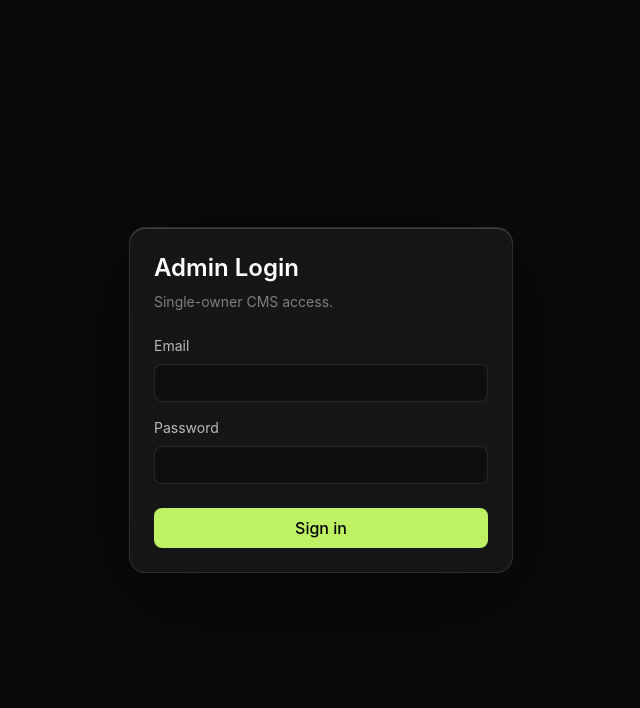
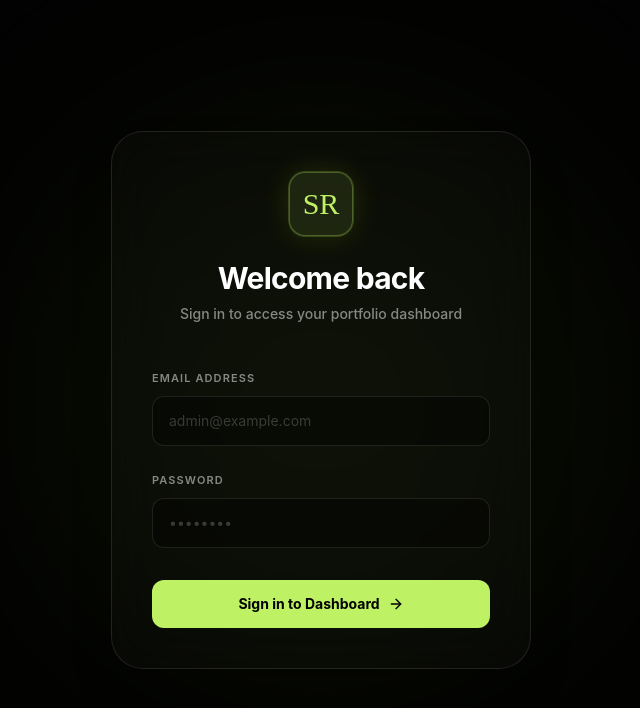
Before and after one commit to SuchirReddy/Suchir-Portfolio, a Next.js app: page /admin/login in a window 1280 px wide. Shown: the top 708 px of the page, without its empty margins (319-959 px from the left). Built offline with nearby package versions, Linux system fonts and the light colour scheme; a web font is replaced by a local one.

Commit message:
dashboard fixes

```diff
--- a/app/admin/dashboard/page.tsx
+++ b/app/admin/dashboard/page.tsx
@@ -29,8 +29,8 @@ export default async function DashboardPage() {
   return (
     <AdminShell>
       <div className="flex flex-col gap-8">
-        <header className="relative overflow-hidden rounded-3xl border border-white/10 bg-white/[0.02] p-8 shadow-glass backdrop-blur-md">
-          <div className="absolute -mr-16 -mt-16 right-0 top-0 h-64 w-64 rounded-full bg-lime-300/10 blur-3xl" />
+        <header className="relative overflow-hidden rounded-3xl border border-white/10 bg-white/[0.02] p-8 shadow-sm backdrop-blur-sm">
+          <div className="absolute -mr-16 -mt-16 right-0 top-0 h-64 w-64 rounded-full bg-lime-300/10 blur-2xl" />
           <div className="relative z-10">
             <h1 className="text-3xl font-bold tracking-tight sm:text-4xl">
               {greeting}, <span className="text-lime-300">Suchir</span>
@@ -48,9 +48,9 @@ export default async function DashboardPage() {
               <Link
                 href={card.href}
                 key={card.label}
-                className={`group relative overflow-hidden rounded-3xl border border-white/10 p-6 shadow-glass backdrop-blur-md transition-all duration-300 hover:-translate-y-1 hover:shadow-[0_8px_30px_rgba(195,228,29,0.1)] ${card.colSpan} ${card.highlight ? 'bg-lime-400/5' : 'bg-white/[0.02]'}`}
+                className={`group relative overflow-hidden rounded-3xl border border-white/10 p-6 shadow-sm backdrop-blur-sm transition-all duration-300 hover:-translate-y-1 hover:shadow-lg ${card.colSpan} ${card.highlight ? 'bg-lime-400/5' : 'bg-white/[0.02]'}`}
               >
-                <div className={`absolute -right-6 -top-6 h-24 w-24 rounded-full blur-2xl transition-all duration-500 group-hover:scale-150 ${card.highlight ? 'bg-lime-400/20' : 'bg-white/5'}`} />
+                <div className={`absolute -right-6 -top-6 h-24 w-24 rounded-full blur-xl transition-all duration-500 group-hover:scale-150 ${card.highlight ? 'bg-lime-400/20' : 'bg-white/5'}`} />
                 <div className="relative z-10 flex h-full flex-col justify-between">
                   <div className="flex items-start justify-between">
                     <div className="rounded-xl border border-white/10 bg-black/40 p-3 shadow-inner">
--- /dev/null
+++ b/app/admin/loading.tsx
@@ -0,0 +1,13 @@
+import { AdminShell } from "@/components/admin/admin-shell";
+import { Loader2 } from "lucide-react";
+
+export default function AdminLoading() {
+  return (
+    <AdminShell>
+      <div className="flex min-h-[50vh] flex-col items-center justify-center gap-4">
+        <Loader2 className="h-8 w-8 animate-spin text-lime-300" />
+        <p className="text-sm font-medium text-white/50">Loading...</p>
+      </div>
+    </AdminShell>
+  );
+}
--- a/app/admin/login/page.tsx
+++ b/app/admin/login/page.tsx
@@ -1,6 +1,7 @@
 "use client";
 
 import { useActionState } from "react";
+import { ArrowRight } from "lucide-react";
 
 import { loginAction } from "@/app/admin/actions";
 
@@ -8,37 +9,72 @@ export default function AdminLoginPage() {
   const [state, action, pending] = useActionState(loginAction, null);
 
   return (
-    <main className="grid min-h-screen place-items-center bg-neutral-950 px-5 text-white">
+    <main className="relative grid min-h-screen place-items-center bg-[#020202] px-5 text-white selection:bg-lime-300/30 selection:text-white">
+      {/* Background glow effect */}
+      <div className="pointer-events-none absolute inset-0 z-0 overflow-hidden">
+        <div className="absolute left-1/2 top-1/2 h-[600px] w-[600px] -translate-x-1/2 -translate-y-1/2 rounded-full bg-lime-400/5 blur-[120px]" />
+      </div>
+
       <form
         action={action}
-        className="w-full max-w-sm rounded-2xl border border-white/10 bg-white/[0.05] p-6 shadow-glass backdrop-blur-xl"
+        className="relative z-10 w-full max-w-[420px] rounded-[2rem] border border-white/10 bg-white/[0.02] p-8 shadow-2xl backdrop-blur-xl sm:p-10"
       >
-        <h1 className="text-2xl font-semibold">Admin Login</h1>
-        <p className="mt-2 text-sm text-white/45">Single-owner CMS access.</p>
-        <label className="mt-6 block text-sm text-white/70">
-          Email
+        <div className="mb-10 flex flex-col items-center text-center">
+          <div className="mb-6 flex h-16 w-16 items-center justify-center rounded-2xl border border-lime-300/30 bg-lime-300/10 shadow-[0_0_30px_rgba(195,228,29,0.15)] ring-1 ring-lime-300/20">
+            <span className="text-3xl text-lime-300" style={{ fontFamily: "'Brush Script MT', 'Lucida Handwriting', cursive" }}>SR</span>
+          </div>
+          <h1 className="text-3xl font-bold tracking-tight">Welcome back</h1>
+          <p className="mt-2 text-sm font-medium text-white/50">
+            Sign in to access your portfolio dashboard
+          </p>
+        </div>
+
+        <div className="space-y-5">
+          <div className="space-y-2">
+            <label className="text-[11px] font-semibold uppercase tracking-widest text-white/50">
+              Email Address
+            </label>
             <input
               name="email"
               type="email"
               required
-            className="mt-2 w-full rounded-lg border border-white/10 bg-black/30 px-3 py-2 outline-none focus:border-lime-300/60"
+              placeholder="admin@example.com"
+              className="w-full rounded-xl border border-white/10 bg-black/40 px-4 py-3.5 text-sm text-white placeholder:text-white/20 outline-none transition-all duration-300 focus:border-lime-300/50 focus:bg-white/[0.05] focus:ring-1 focus:ring-lime-300/50"
             />
+          </div>
+
+          <div className="space-y-2">
+            <label className="text-[11px] font-semibold uppercase tracking-widest text-white/50">
+              Password
             </label>
-        <label className="mt-4 block text-sm text-white/70">
-          Password
             <input
               name="password"
               type="password"
               required
-            className="mt-2 w-full rounded-lg border border-white/10 bg-black/30 px-3 py-2 outline-none focus:border-lime-300/60"
+              placeholder="••••••••"
+              className="w-full rounded-xl border border-white/10 bg-black/40 px-4 py-3.5 text-sm text-white placeholder:text-white/20 outline-none transition-all duration-300 focus:border-lime-300/50 focus:bg-white/[0.05] focus:ring-1 focus:ring-lime-300/50"
             />
-        </label>
-        {state?.error ? <p className="mt-4 text-sm text-red-300">{state.error}</p> : null}
+          </div>
+        </div>
+
+        {state?.error ? (
+          <div className="mt-6 rounded-xl border border-red-500/20 bg-red-500/10 p-3 text-center">
+            <p className="text-sm font-medium text-red-400">{state.error}</p>
+          </div>
+        ) : null}
+
         <button
           disabled={pending}
-          className="mt-6 w-full rounded-lg bg-lime-300 px-4 py-2 font-medium text-black disabled:opacity-60"
+          className="group mt-8 flex w-full items-center justify-center gap-2 rounded-xl bg-lime-300 px-4 py-3.5 text-sm font-bold text-black transition-all duration-300 hover:bg-lime-400 focus:outline-none focus:ring-2 focus:ring-lime-300 focus:ring-offset-2 focus:ring-offset-black disabled:cursor-not-allowed disabled:opacity-60 disabled:hover:bg-lime-300"
         >
-          {pending ? "Signing in..." : "Sign in"}
+          {pending ? (
+            "Authenticating..."
+          ) : (
+            <>
+              Sign in to Dashboard
+              <ArrowRight className="h-4 w-4 transition-transform group-hover:translate-x-1" />
+            </>
+          )}
         </button>
       </form>
     </main>
--- a/components/admin/admin-shell.tsx
+++ b/components/admin/admin-shell.tsx
@@ -35,12 +35,11 @@ export function AdminShell({ children }: { children: React.ReactNode }) {
       </div>
 
       {/* Desktop Sidebar (Floating Glass) */}
-      <aside className="fixed inset-y-6 left-6 z-40 hidden w-[260px] flex-col rounded-3xl border border-white/10 bg-white/[0.02] p-6 shadow-[0_8px_32px_rgba(0,0,0,0.4)] backdrop-blur-xl lg:flex">
-        <Link href="/admin/dashboard" className="flex items-center gap-3 text-xl font-bold tracking-tight text-white transition-opacity hover:opacity-80">
-          <div className="flex h-8 w-8 items-center justify-center rounded-lg bg-lime-300/20 text-lime-300">
-            <Hexagon className="h-5 w-5" />
+      <aside className="fixed inset-y-6 left-6 z-40 hidden w-[260px] flex-col rounded-3xl border border-white/10 bg-white/[0.02] p-6 shadow-xl backdrop-blur-md lg:flex">
+        <Link href="/admin/dashboard" className="mt-2 mb-4 flex items-center justify-center text-white transition-opacity hover:opacity-80">
+          <div className="flex h-24 w-24 items-center justify-center rounded-3xl border border-white/10 bg-white/5 shadow-sm">
+            <span className="text-5xl" style={{ fontFamily: "'Brush Script MT', 'Lucida Handwriting', cursive" }}>SR</span>
           </div>
-          Suchir Portfolio
         </Link>
         <nav className="mt-10 flex flex-1 flex-col gap-2">
           {links.map(({ label, href, icon: Icon }) => {
@@ -50,8 +49,8 @@ export function AdminShell({ children }: { children: React.ReactNode }) {
                 href={href}
                 key={href}
                 className={`group flex items-center gap-3 rounded-xl px-4 py-3 text-sm font-medium transition-all duration-300 ${isActive
-                    ? "bg-white/10 text-white shadow-sm"
-                    : "text-white/60 hover:bg-white/5 hover:text-white"
+                  ? "bg-white/10 text-white shadow-sm"
+                  : "text-white/60 hover:bg-white/5 hover:text-white"
                   }`}
               >
                 <Icon className={`h-5 w-5 transition-colors ${isActive ? "text-lime-300" : "text-white/40 group-hover:text-white/80"}`} />
@@ -69,7 +68,7 @@ export function AdminShell({ children }: { children: React.ReactNode }) {
       </aside>
 
       {/* Mobile Bottom Navigation */}
-      <nav className="fixed bottom-0 left-0 right-0 z-50 flex items-center justify-around border-t border-white/10 bg-black/80 px-2 pb-safe pt-2 backdrop-blur-xl lg:hidden">
+      <nav className="fixed bottom-0 left-0 right-0 z-50 flex items-center justify-around border-t border-white/10 bg-black/80 px-2 pb-safe pt-2 backdrop-blur-md lg:hidden">
         {links.map(({ label, href, icon: Icon }) => {
           const isActive = pathname === href;
           return (
```
Also changed, not shown: components/admin/project-image-manager.tsx (+41 -4 lines). Lines whose indentation alone changed are shown as unchanged.
